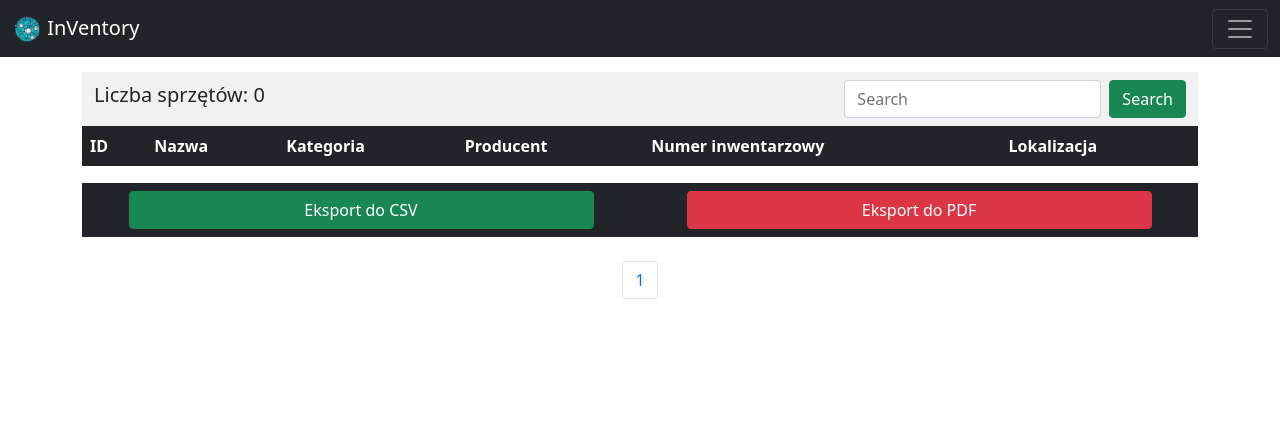
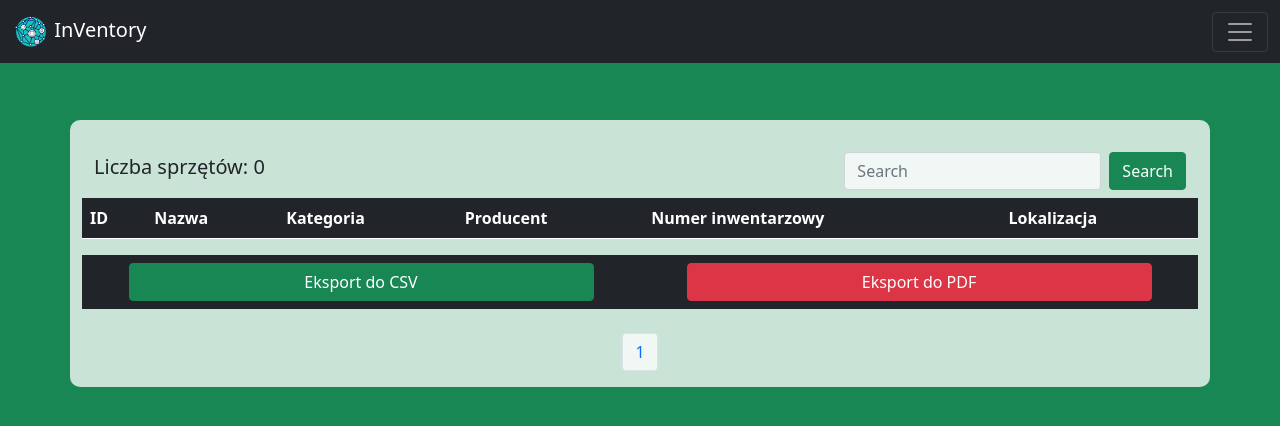
Before and after one commit to matszelo/InVentory, a Django app: page /equipment/ in a window 1280 px wide. Shown: the top 426 px of the page. Run offline with Django 4.2, Linux system fonts and the light colour scheme; the visitor is signed in with stand-in values (Sample User, id 1); data that the repository does not hold is empty.

Commit message:
Zmiana graficzna
Zmiana graficzna

```diff
--- a/equipment/templates/equipment/add_equipment.html
+++ b/equipment/templates/equipment/add_equipment.html
@@ -12,6 +12,8 @@
       {% csrf_token %}
       {{ form.as_p }}
       <input type="submit" value="Dodaj" class="btn btn-secondary">
+      <br>
+      ⁣
 </form>
     {% endif %}
 {% else %}
--- a/equipment/templates/equipment/base.html
+++ b/equipment/templates/equipment/base.html
@@ -6,10 +6,11 @@
     <link href="https://cdn.jsdelivr.net/npm/bootstrap@5.0.2/dist/css/bootstrap.min.css" rel="stylesheet" integrity="sha384-EVSTQN3/azprG1Anm3QDgpJLIm9Nao0Yz1ztcQTwFspd3yD65VohhpuuCOmLASjC" crossorigin="anonymous">
     <title>Lista sprzętów</title>
 </head>
-<body>
+<body class="bg-success">
     {% include 'equipment/navbar.html' %}
     <br/><br/><br/>
     <div class="container">
+      <br/><br/>
       {% if messages %}
         {% for message in messages %}
           <div class="alert alert-success alert-dismissible fade show" role="alert">
@@ -19,7 +20,7 @@
         {% endfor %}
       {% endif %}
     </div>
-    <div class="container">
+    <div class="container" style="background: rgba(255, 255, 255, 0.767); border-radius: 10px;" >
     {% block content %}
     {% endblock %}
     </div>
--- a/equipment/templates/equipment/equipment_list.html
+++ b/equipment/templates/equipment/equipment_list.html
@@ -2,13 +2,14 @@
 
 {% block content %}
 {% if user.is_authenticated%}
-<nav class="navbar bg-body-tertiary" style="display: flex; justify-content: center; background-color: #f0f0f5;">
+<br>
+<nav class="navbar bg-body-tertiary" style="display: flex; justify-content: center;">
   <div class="container-fluid">
       <h5>Liczba sprzętów: {{equipment_count}}</h5>
     <form class="d-flex" method="POST" action="{% url 'search_equipment' %}">
         {% csrf_token %}
-      <input class="form-control me-2" type="search" placeholder="Search" aria-label="Search" name="searched">
-      <button class="btn btn-success" type="submit">Search</button>
+      <input class="form-control me-2" type="search" placeholder="Search" aria-label="Search" name="searched" style="background: rgba(255, 255, 255, 0.733);">
+      <button class="btn btn-success" type="submit" >Search</button>
     </form>
   </div>
 </nav>
@@ -43,27 +44,27 @@
     <a class="btn btn-danger d-grid gap-1 col-5 mx-auto" href="{% url 'equipment_pdf' %}" role="button">Eksport do PDF</a>
 </nav>
 <br>
-<nav aria-label="Page navigation example" style="display: flex; justify-content: center;">
+<nav aria-label="Page navigation example" style="display: flex; justify-content: center; ">
     <ul class="pagination justify-content-center">
     {% if equipments.has_previous %}
     <li class="page-item">
-        <a class="page-link" href="?page=1">&laquo Pierwsza</a>
+        <a class="page-link" href="?page=1" style="background: rgba(255, 255, 255, 0.733);">&laquo Pierwsza</a>
     </li>
     <li class="page-item">
-        <a class="page-link" href="?page={{equipments.previous_page_number}}">Poprzednia</a>
+        <a class="page-link" href="?page={{equipments.previous_page_number}} " style="background: rgba(255, 255, 255, 0.733);">Poprzednia</a>
     </li>
     {% endif %}
     {% for i in nums %}
         <li class="page-item">
-            <a class="page-link" href="?page={{ forloop.counter }}">{{ forloop.counter }}</a>
+            <a class="page-link" href="?page={{ forloop.counter }}" style="background: rgba(255, 255, 255, 0.733);">{{ forloop.counter }}</a>
         </li>
     {% endfor %}
     {% if equipments.has_next %}
     <li class="page-item">
-        <a class="page-link" href="?page={{equipments.next_page_number}}">Następna</a>
+        <a class="page-link" href="?page={{equipments.next_page_number}}" style="background: rgba(255, 255, 255, 0.733);">Następna</a>
     </li>
     <li class="page-item">
-        <a class="page-link" href="?page={{equipments.paginator.num_pages}}">Ostatnia &raquo</a>
+        <a class="page-link" href="?page={{equipments.paginator.num_pages}}" style="background: rgba(255, 255, 255, 0.733);">Ostatnia &raquo</a>
     </li>
     {% endif %}
     </ul>
--- a/equipment/templates/equipment/navbar.html
+++ b/equipment/templates/equipment/navbar.html
@@ -1,7 +1,7 @@
 <nav class="navbar navbar-dark bg-dark fixed-top">
   <div class="container-fluid">
     <a class="navbar-brand" href="{% url 'welcome' %}">
-      <img src="/media/images/Logov3.png" alt="" width="30" height="30" class="d-inline-block align-text-top">
+      <img src="/media/images/Logov3.png" alt="" width="37" height="37" class="d-inline-block align-text-center">
       InVentory
     </a>
     <button class="navbar-toggler" type="button" data-bs-toggle="offcanvas" data-bs-target="#offcanvasDarkNavbar" aria-controls="offcanvasDarkNavbar">
--- a/equipment/templates/equipment/show_equipment.html
+++ b/equipment/templates/equipment/show_equipment.html
@@ -2,6 +2,7 @@
 
 {% block content %}
 {% if user.is_authenticated %}
+⁣
 <div class="card border-dark mb-8">
   <div class="card-header text-center">
     <h1>{{ equipment.nazwa }}</h1>
@@ -41,6 +42,7 @@
         </nav>
     {% endif %}
 </div>
+⁣
 {% else %}
 <h1>Tylko zalogowani użytkownicy mogą widzieć listę sprzętów</h1>
 <a href="{% url 'login_user' %}">Zaloguj się</a>
--- a/equipment/templates/equipment/update_equipment.html
+++ b/equipment/templates/equipment/update_equipment.html
@@ -2,6 +2,8 @@
 
 {% block content %}
 {% if user.is_authenticated and user.is_staff %}
+⁣
+
 <center>
   <h1>Edycja sprzętu {{ equipment.nazwa }}</h1>
 </center>
@@ -11,6 +13,8 @@
   {{ form.as_p }}
   <input type="submit" value="Zaakceptuj zmiany" class="btn btn-secondary">
 </form>
+⁣
+
 {% else %}
 <h1>Tylko Administratorzy oraz Edytorzy mogą edytować sprzęt. Jeżeli jesteś Administratorem lub Edytorem zaloguj się klikając w link poniżej</h1>
 <a href="{% url 'login_user' %}">Zaloguj się</a>
--- a/introduce/templates/introduce/base_welcome.html
+++ b/introduce/templates/introduce/base_welcome.html
@@ -6,7 +6,7 @@
     <link href="https://cdn.jsdelivr.net/npm/bootstrap@5.0.2/dist/css/bootstrap.min.css" rel="stylesheet" integrity="sha384-EVSTQN3/azprG1Anm3QDgpJLIm9Nao0Yz1ztcQTwFspd3yD65VohhpuuCOmLASjC" crossorigin="anonymous">
     <title>Strona Główna</title>
   </head>
-  <body>
+  <body class="bg-success">
     {% include 'introduce/navbar_welcome.html' %}
     <br/>
     <div class="container">
--- a/introduce/templates/introduce/navbar_welcome.html
+++ b/introduce/templates/introduce/navbar_welcome.html
@@ -27,7 +27,7 @@
 <nav class="navbar navbar-dark bg-dark fixed-top">
   <div class="container-fluid">
     <a class="navbar-brand" href="{% url 'welcome' %}">
-      <img src="/media/images/Logov3.png" alt="" width="30" height="30" class="d-inline-block align-text-top">
+      <img src="/media/images/Logov3.png" alt="" width="37" height="37" class="d-inline-block align-text-center">
       InVentory
     </a>
     <button class="navbar-toggler" type="button" data-bs-toggle="offcanvas" data-bs-target="#offcanvasDarkNavbar" aria-controls="offcanvasDarkNavbar">
@@ -40,6 +40,10 @@
       </div>
       <div class="offcanvas-body">
         <center>
+          <a class="navbar-brand">
+            <img src="/media/images/Logov3.png" alt="" width="180" height="180">
+          </a>
+          <br><br>
         <ul class="navbar-nav justify-content-end flex-grow-1 pe-3">
         {% if user.is_authenticated%}
           {% if user.is_authenticated and user.is_staff %}
--- a/members/templates/members/base_login.html
+++ b/members/templates/members/base_login.html
@@ -1,12 +1,13 @@
 <!DOCTYPE html>
 <html lang="pl">
+
   <head>
     <meta charset="utf-8">
     <meta name="viewport" content="width=device-width, initial-scale=1">
     <link href="https://cdn.jsdelivr.net/npm/bootstrap@5.0.2/dist/css/bootstrap.min.css" rel="stylesheet" integrity="sha384-EVSTQN3/azprG1Anm3QDgpJLIm9Nao0Yz1ztcQTwFspd3yD65VohhpuuCOmLASjC" crossorigin="anonymous">
     <title>Logowanie</title>
   </head>
-  <body class="bg-secondary">
+  <body class="bg-success">
     {% include 'members/navbar_login.html' %}
     <br>
     <div class="container">
--- a/members/templates/members/navbar_login.html
+++ b/members/templates/members/navbar_login.html
@@ -1,7 +1,7 @@
 <nav class="navbar navbar-expand-lg navbar-dark bg-dark">
   <div class="container-fluid">
     <a class="navbar-brand" href="{% url 'welcome' %}">
-      <img src="/media/images/Logov3.png" alt="" width="30" height="30" class="d-inline-block align-text-top">
+      <img src="/media/images/Logov3.png" alt="" width="37" height="37" class="d-inline-block align-text-center">
       InVentory
     </a>
   </div>
```
Also changed, not shown: equipment/templates/equipment/search_equipment.html (+31 -15 lines), members/templates/members/login.html (+17 -5 lines), equipment/static/css/equipment.css (added), introduce/static/css/introduce.css (added), media/QR_code/QR_code-OptiPlex_7460_All-in-One.png (added), media/QR_code/QR_code-dsadasd.png (added), media/images/Screen_1.png (added), members/static/css/members.css (added).
